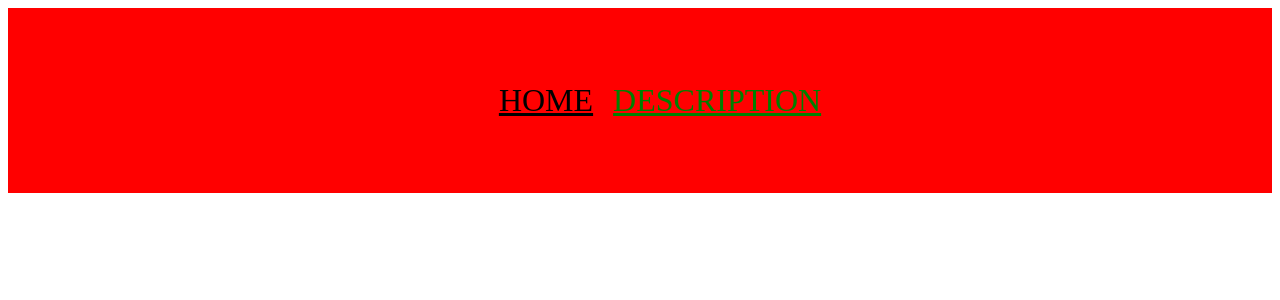
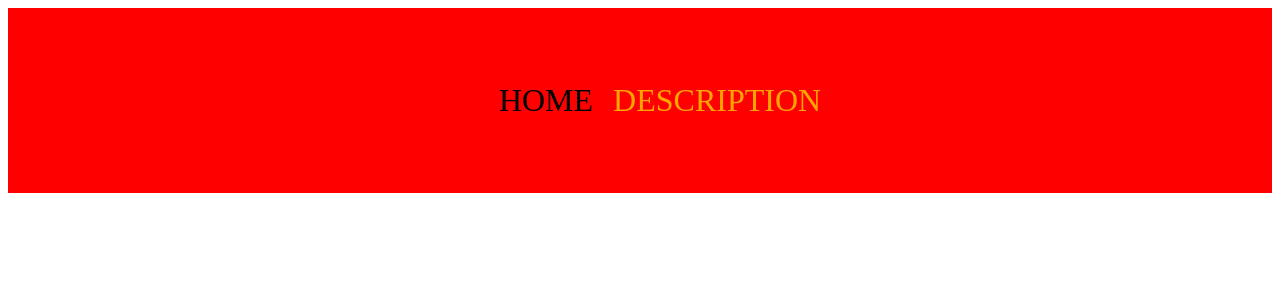
Before and after one commit to AngelPASTORROJAS/JeuDeDe, a React (Vite) app: page /description in a window 1280 px wide. Shown: the top 300 px of the page. Built offline with nearby package versions, Linux system fonts and the light colour scheme.

Commit message:
style: suppression du textDecoration + ajout du style du texte de la navigation

```diff
--- a/src/component/HeaderNav.jsx
+++ b/src/component/HeaderNav.jsx
@@ -4,7 +4,9 @@ const HeaderNav = () => {
     return {
       display: "block",
       margin: "10px",
-      color: isActive ? "green" : "black",
+      color: isActive ? "Orange" : "black",
+      textDecoration: "none",
+      fontStyle:"bold"
     };
   };
 
```
